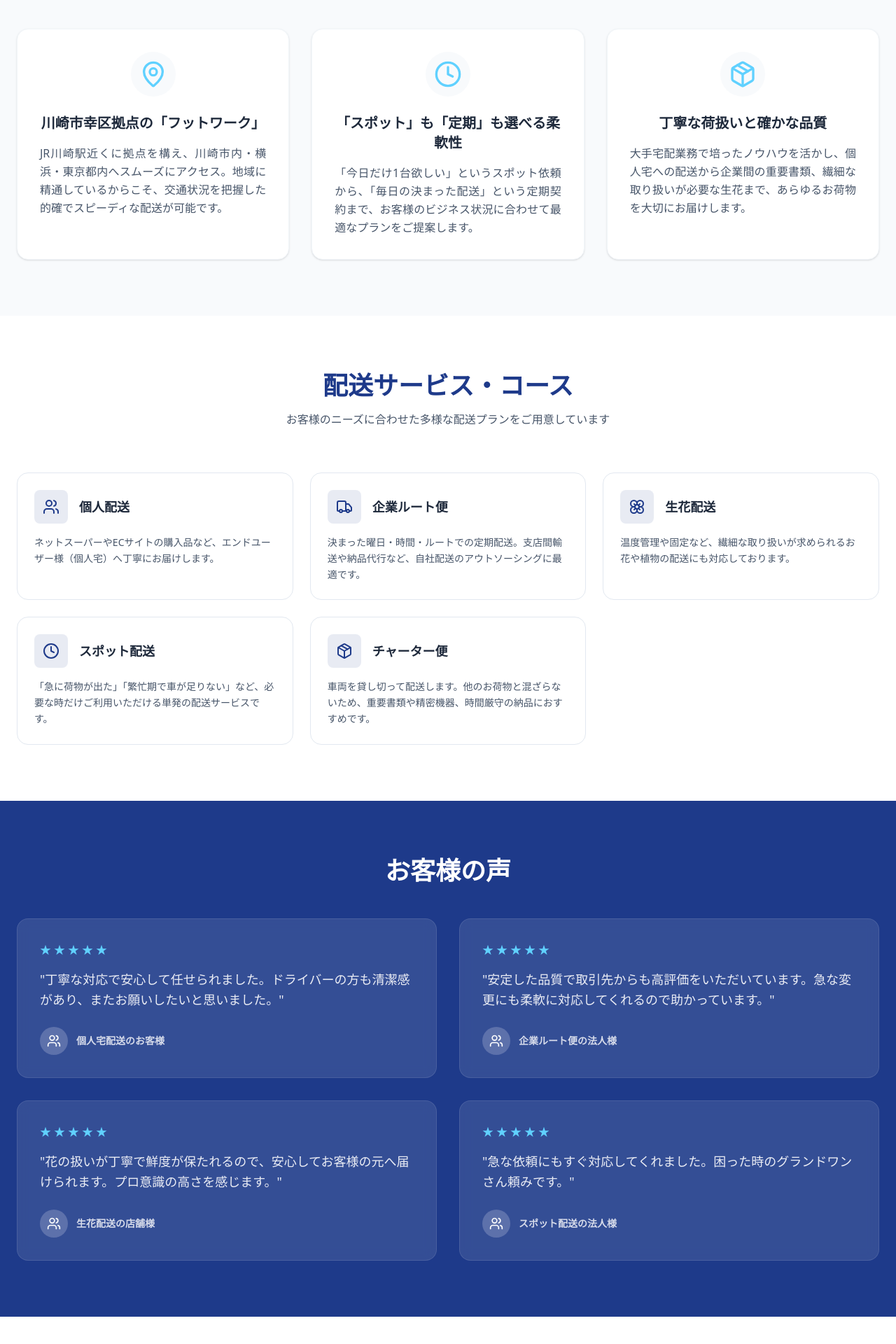
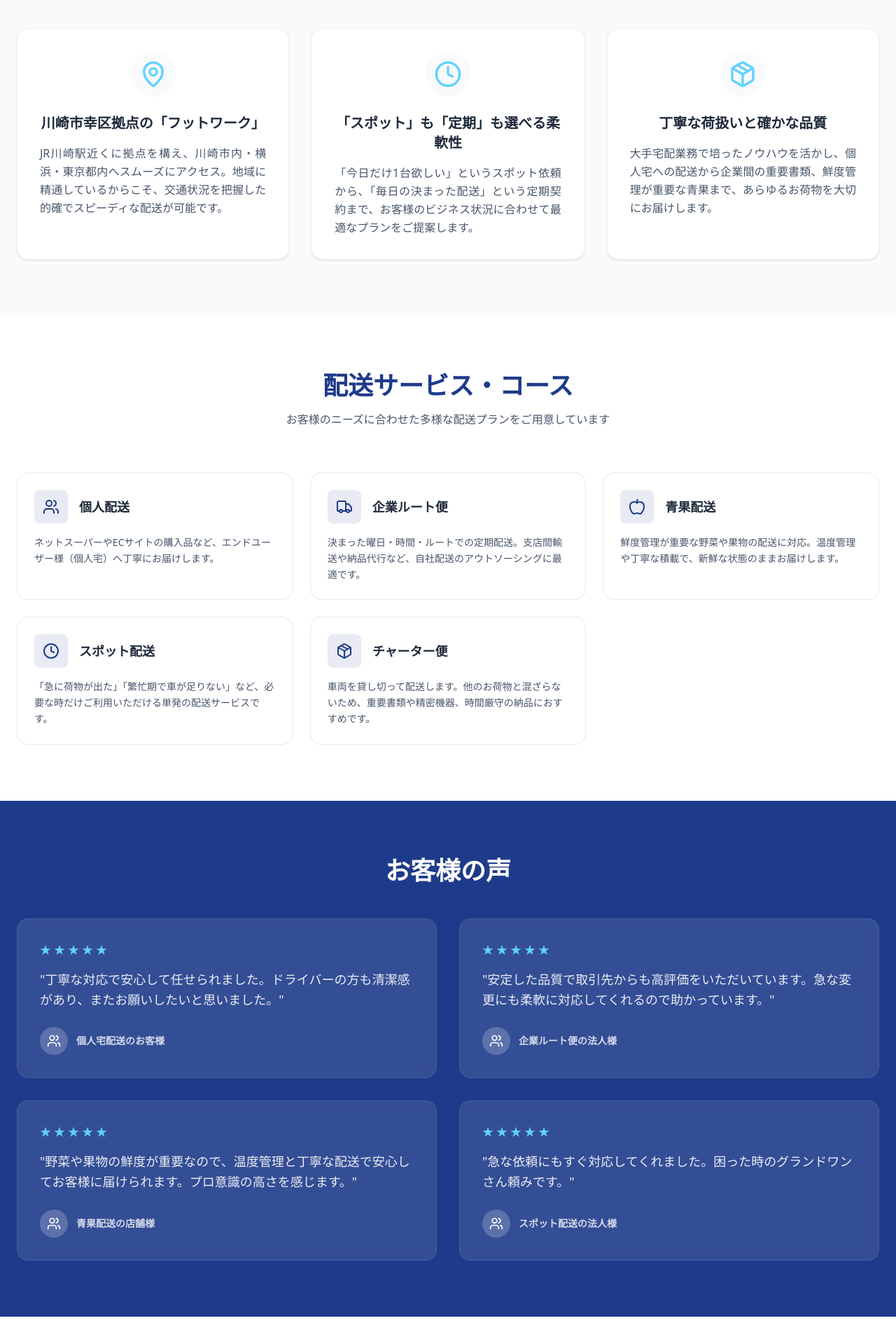
Before and after one commit to ryoga00903/grandone-website, a Next.js app: page / in a window 1280 px wide. Shown: the part 1525-3445 px from the top of the page at 70% size. Built offline with nearby package versions, Linux system fonts and the light colour scheme; no server answers.

Commit message:
生花配送を青果配送に変更し、アイコンと説明文を更新

```diff
--- a/src/components/sections/Features.tsx
+++ b/src/components/sections/Features.tsx
@@ -18,7 +18,7 @@ export const Features = () => {
         {
             icon: <Package className="w-10 h-10 text-main" />,
             title: "丁寧な荷扱いと確かな品質",
-            desc: "大手宅配業務で培ったノウハウを活かし、個人宅への配送から企業間の重要書類、繊細な取り扱いが必要な生花まで、あらゆるお荷物を大切にお届けします。",
+            desc: "大手宅配業務で培ったノウハウを活かし、個人宅への配送から企業間の重要書類、鮮度管理が重要な青果まで、あらゆるお荷物を大切にお届けします。",
         },
     ];
 
--- a/src/components/sections/Services.tsx
+++ b/src/components/sections/Services.tsx
@@ -1,6 +1,6 @@
 "use client";
 
-import { Users, Truck, Flower, Clock, Package } from "lucide-react";
+import { Users, Truck, Apple, Clock, Package } from "lucide-react";
 import { motion } from "framer-motion";
 
 export const Services = () => {
@@ -16,9 +16,9 @@ export const Services = () => {
             icon: <Truck className="w-6 h-6" />,
         },
         {
-            title: "生花配送",
-            desc: "温度管理や固定など、繊細な取り扱いが求められるお花や植物の配送にも対応しております。",
-            icon: <Flower className="w-6 h-6" />,
+            title: "青果配送",
+            desc: "鮮度管理が重要な野菜や果物の配送に対応。温度管理や丁寧な積載で、新鮮な状態のままお届けします。",
+            icon: <Apple className="w-6 h-6" />,
         },
         {
             title: "スポット配送",
--- a/src/components/sections/Testimonials.tsx
+++ b/src/components/sections/Testimonials.tsx
@@ -16,9 +16,9 @@ export const Testimonials = () => {
                 "安定した品質で取引先からも高評価をいただいています。急な変更にも柔軟に対応してくれるので助かっています。",
         },
         {
-            role: "生花配送の店舗様",
+            role: "青果配送の店舗様",
             content:
-                "花の扱いが丁寧で鮮度が保たれるので、安心してお客様の元へ届けられます。プロ意識の高さを感じます。",
+                "野菜や果物の鮮度が重要なので、温度管理と丁寧な配送で安心してお客様に届けられます。プロ意識の高さを感じます。",
         },
         {
             role: "スポット配送の法人様",
```
